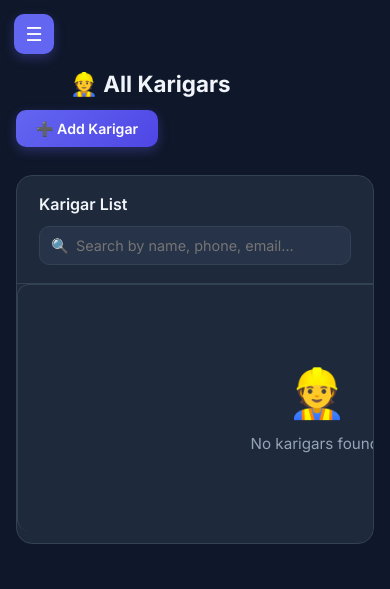
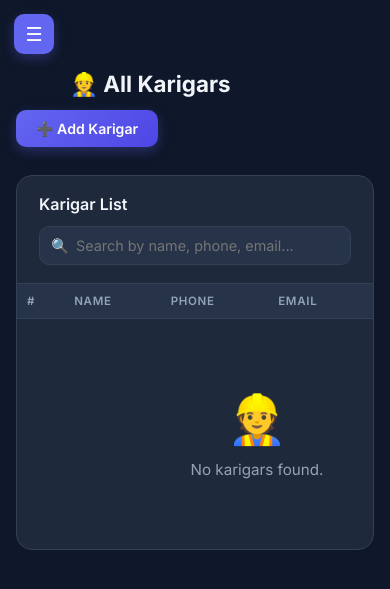
Before and after one commit to pranavvadhel/KariTrack, a PHP site: page /views/admin/view_karigars.html in a window 390 px wide. Shown: the top 589 px of the page. Run offline with PHP 8.4, Linux system fonts and the light colour scheme.

Commit message:
UI Fix: Reverted mobile card layouts to proper horizontally scrollable tables

```diff
--- a/public/css/style.css
+++ b/public/css/style.css
@@ -327,7 +327,16 @@ body {
   font-weight: 600;
 }
 
-.table-scroll { overflow-x: auto; }
+.table-scroll {
+  overflow-x: auto;
+  -webkit-overflow-scrolling: touch;
+}
+
+@media (max-width: 640px) {
+  .table-scroll table { min-width: 480px; }
+  .table-scroll thead th { padding: 10px 10px; font-size: 0.72rem; white-space: nowrap; }
+  .table-scroll tbody td { padding: 10px 10px; font-size: 0.82rem; }
+}
 
 table {
   width: 100%;
--- a/views/admin/view_karigars.html
+++ b/views/admin/view_karigars.html
@@ -6,29 +6,16 @@
   <title>KariTrack - View Karigars</title>
   <link rel="stylesheet" href="/css/style.css"/>
   <style>
+    /* Compact horizontal-scroll table for mobile */
+    .table-scroll {
+      overflow-x: auto;
+      -webkit-overflow-scrolling: touch;
+    }
     @media (max-width: 640px) {
-      .table-scroll table, thead, tbody, th, td, tr { display: block; }
-      thead tr { display: none; }
-      tbody tr {
-        background: var(--bg-card);
-        border: 1px solid var(--border);
-        border-radius: 12px;
-        margin-bottom: 12px;
-        padding: 14px;
-        display: flex; flex-wrap: wrap; gap: 6px;
-      }
-      tbody td {
-        border: none; padding: 4px 0;
-        font-size: 0.88rem; width: 100%;
-      }
-      tbody td[data-label]::before {
-        content: attr(data-label) ": ";
-        font-weight: 700; font-size: 0.72rem;
-        color: var(--text-muted); text-transform: uppercase;
-        letter-spacing: 0.5px; display: block;
-        margin-bottom: 2px;
-      }
-      tbody td.actions-cell { display: flex; gap: 8px; flex-wrap: wrap; width: 100%; }
+      tbody td { padding: 10px 10px; font-size: 0.82rem; }
+      thead th { padding: 10px 10px; font-size: 0.72rem; white-space: nowrap; }
+      .btn-sm { padding: 5px 10px; font-size: 0.75rem; }
+      table { min-width: 480px; }
     }
   </style>
 </head>
```
Also changed, not shown: views/admin/payroll.html (+9 -20 lines).
